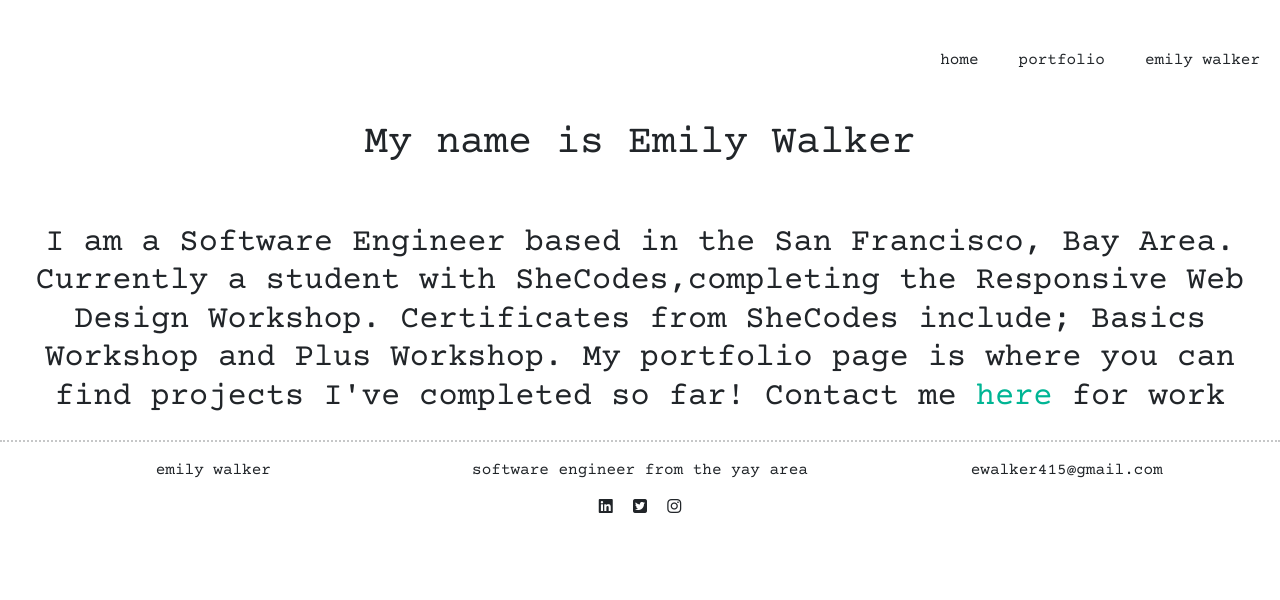
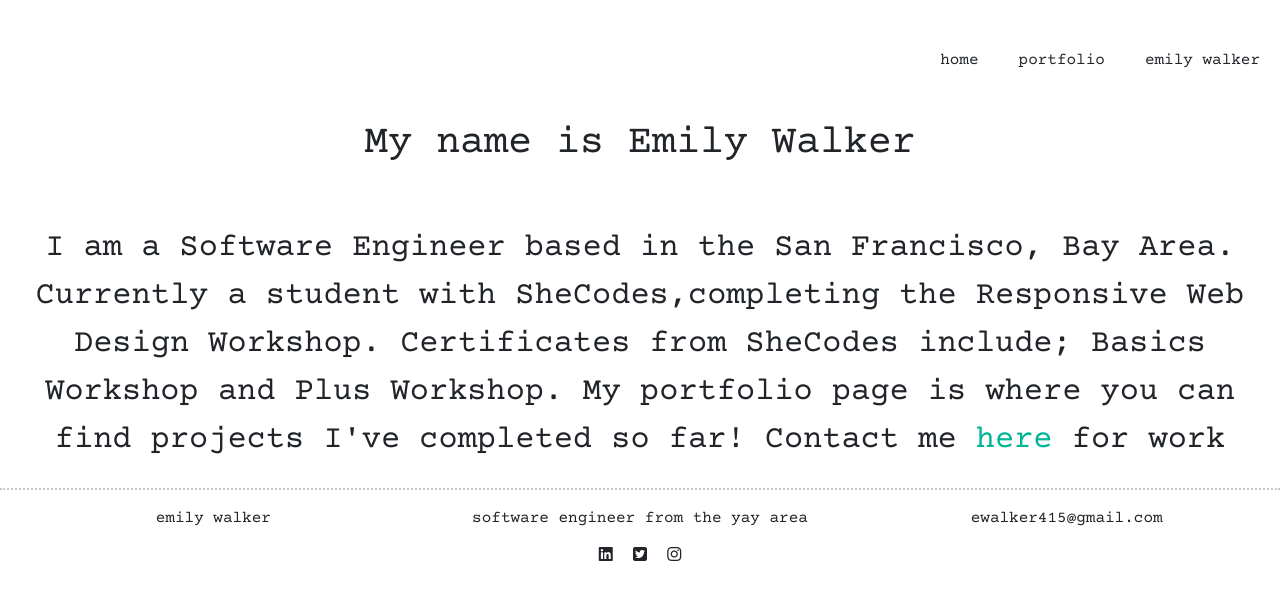
Before and after one commit to ewalker24/Portfolio-Project, a plain HTML site: page about.html in a window 1280 px wide. Drawn offline with nearby package versions, Linux system fonts and the light colour scheme.

Commit message:
h2 line-height

```diff
--- a/about.html
+++ b/about.html
@@ -35,7 +35,7 @@
       <div><a href="about.html" class="head">emily walker</a></div>
     </div>
     <h1 class="text-center mt-5">My name is Emily Walker</h1>
-    <h2 class="text-center mt-5 p-2">
+    <h2 class="text-center mt-5 p-2" id="about-meP">
       I am a Software Engineer based in the San Francisco, Bay Area. Currently a
       student with SheCodes,completing the Responsive Web Design Workshop.
       Certificates from SheCodes include; Basics Workshop and Plus Workshop. My
--- a/css/styles.css
+++ b/css/styles.css
@@ -54,6 +54,9 @@ h2 a {
 #about-link:hover {
   color: #00b594;
 }
+#about-meP {
+  line-height: 1.5;
+}
 @media (max-width: 600px) {
   #email-link,
   #about-link,
```
